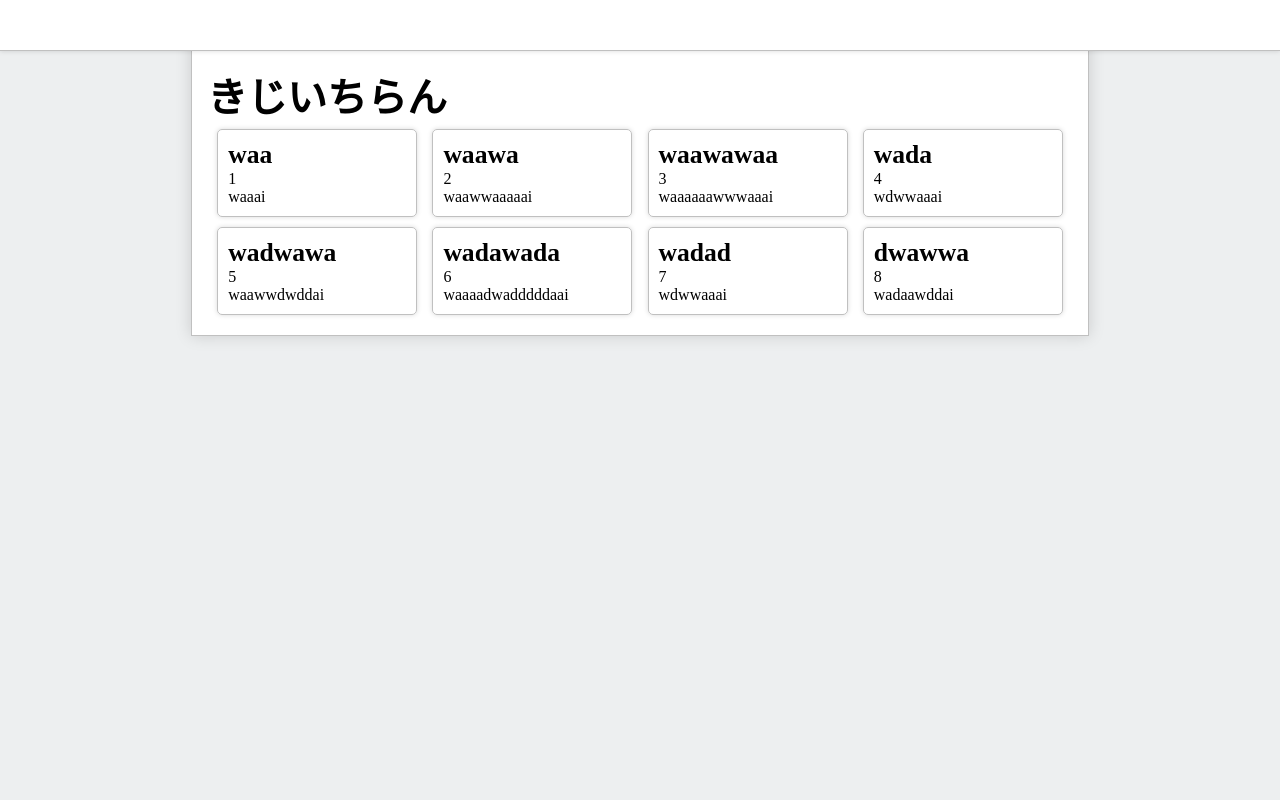
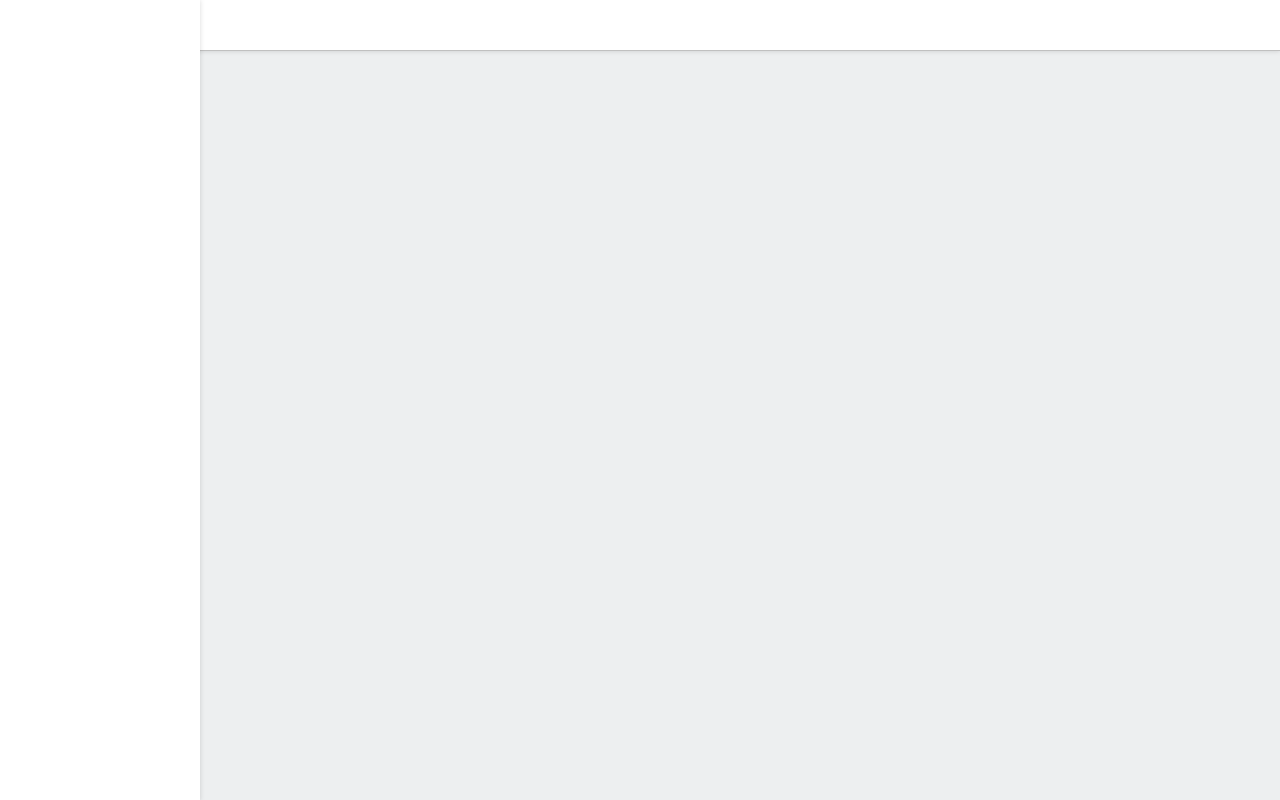
Before and after one commit to ajunajunajun/DIYkeiziban, a React (Create React App) app: page /article in a window 1280 px wide. Built offline with nearby package versions, Linux system fonts and the light colour scheme.

Commit message:
create sidebar

```diff
--- a/src/components/App.tsx
+++ b/src/components/App.tsx
@@ -1,17 +1,19 @@
 import React from 'react'
 import { Switch, Route, BrowserRouter } from 'react-router-dom'
-
-import '../styles/main.scss'
 import AppHeader from './projects/AppHeader/AppHeader'
 import IndexPage from './pages/IndexPage/IndexPage'
 import ArticlePage from './pages/ArticlePage/ArticlePage'
+import SideBar from './projects/SideBar/SideBar'
+
+import '../styles/main.scss'
 
 export default () => (
   <BrowserRouter>
     <AppHeader />
+    <SideBar />
     <Switch>
       <Route path="/" exact={true} component={IndexPage} />
-      <Route path="/article" exact={true} component={ArticlePage} />
+      <Route path="/articles" exact={true} component={ArticlePage} />
     </Switch>
   </BrowserRouter>
 )
--- /dev/null
+++ b/src/components/projects/SideBar/SideBar.tsx
@@ -0,0 +1,14 @@
+import React from 'react'
+
+import '../../../styles/projects/_sidebar.scss'
+
+/**
+ * アプリのサイドバー
+ */
+export default function SideBar() {
+  return (
+    <header className="c-sidebar">
+      <div className="c-sidebar-inner"></div>
+    </header>
+  )
+}
--- a/src/styles/main.scss
+++ b/src/styles/main.scss
@@ -22,10 +22,8 @@ h3 {
 }
 
 .l-inner {
-  width: 100%;
-  max-width: 866px;
   padding: 65px 15px 15px 15px;
-  margin: 0 auto;
+  margin-left: 200px;
   border: 1px solid silver;
   box-shadow: 0 0 15px rgba(0, 0, 0, 0.15);
 }
--- /dev/null
+++ b/src/styles/projects/_sidebar.scss
@@ -0,0 +1,19 @@
+@charset "UTF-8";
+
+.c-sidebar {
+  background-color: white;
+  width: 200px;
+  height: 100vh;
+  position: fixed;
+  border-bottom: 1px solid silver;
+  box-shadow: 0 0 5px rgba(0, 0, 0, 0.15);
+  &-inner {
+    padding: 0 15px;
+  }
+}
+
+@media screen and (max-width: 1px) {
+  .c-sidebar {
+    width: 50px;
+  }
+}
```
